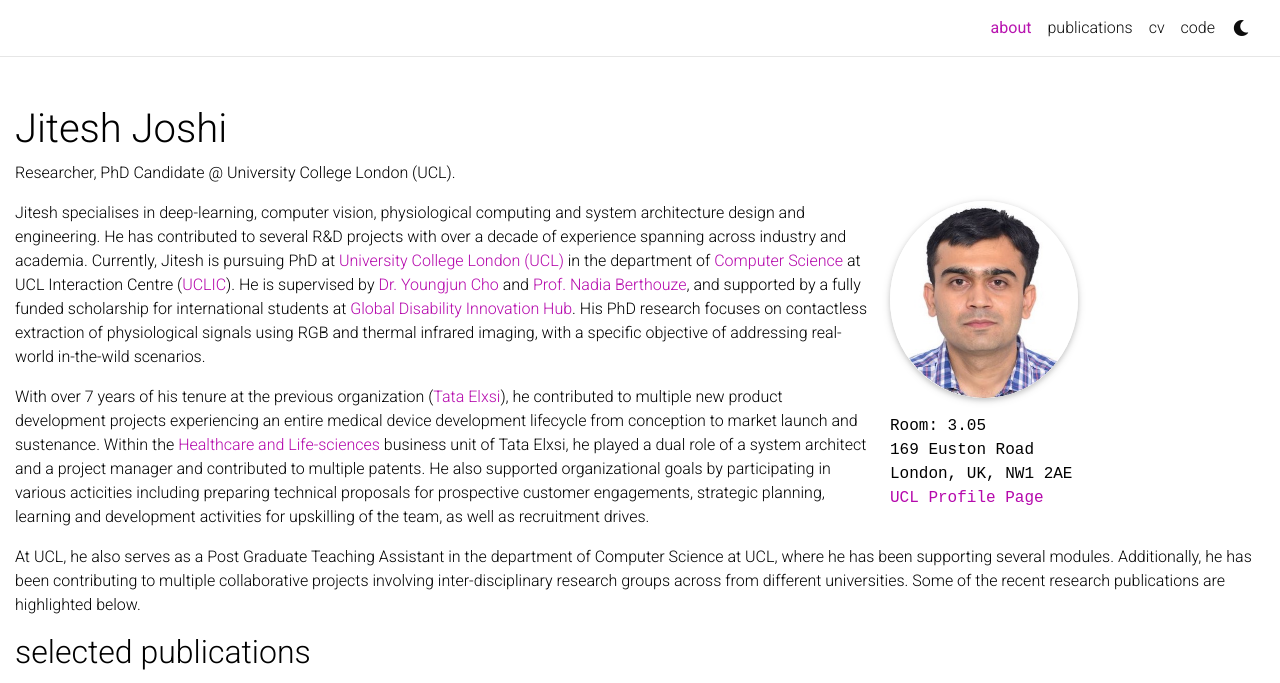
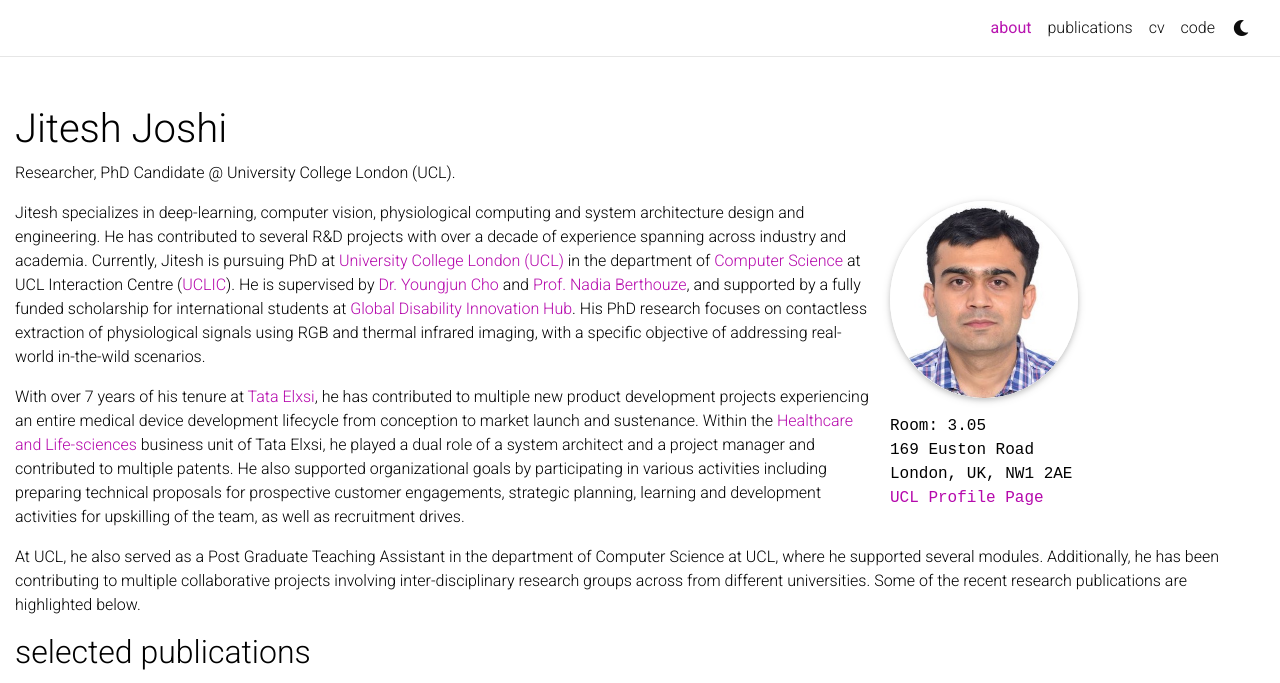
Before and after one commit to jnj256/jnj256.github.io, a Jekyll site: the page built from _pages/about.md, in a window 1280 px wide and 973 px high, cut to the strip 0-683 px from the top of the window. Built offline with Jekyll 4.4.1, drawn with Linux system fonts in a browser that asks for light colours; full-size pictures stand in for the smaller copies a plugin makes; comment, search, counter and statistics services are not loaded; a style sheet for code colours, icons or effects is not loaded.

Commit message:
Updated About Me

```diff
--- a/_pages/about.md
+++ b/_pages/about.md
@@ -20,11 +20,11 @@
 social: true  # includes social icons at the bottom of the page
 ---
 
-Jitesh specialises in deep-learning, computer vision, physiological computing and system architecture design and engineering. He has contributed to several R&D projects with over a decade of experience spanning across industry and academia. Currently, Jitesh is pursuing PhD at [University College London (UCL)](https://www.ucl.ac.uk/) in the department of [Computer Science](https://www.ucl.ac.uk/computer-science/) at UCL Interaction Centre ([UCLIC](https://www.ucl.ac.uk/uclic)). He is supervised by [Dr. Youngjun Cho](https://profiles.ucl.ac.uk/54637-youngjun-cho) and [Prof. Nadia Berthouze](https://profiles.ucl.ac.uk/3849-nadia-berthouze), and supported by a fully funded scholarship for international students at [Global Disability Innovation Hub](https://www.disabilityinnovation.com/). His PhD research focuses on contactless extraction of physiological signals using RGB and thermal infrared imaging, with a specific objective of addressing real-world in-the-wild scenarios.
+Jitesh specializes in deep-learning, computer vision, physiological computing and system architecture design and engineering. He has contributed to several R&D projects with over a decade of experience spanning across industry and academia. Currently, Jitesh is pursuing PhD at [University College London (UCL)](https://www.ucl.ac.uk/) in the department of [Computer Science](https://www.ucl.ac.uk/computer-science/) at UCL Interaction Centre ([UCLIC](https://www.ucl.ac.uk/uclic)). He is supervised by [Dr. Youngjun Cho](https://profiles.ucl.ac.uk/54637-youngjun-cho) and [Prof. Nadia Berthouze](https://profiles.ucl.ac.uk/3849-nadia-berthouze), and supported by a fully funded scholarship for international students at [Global Disability Innovation Hub](https://www.disabilityinnovation.com/). His PhD research focuses on contactless extraction of physiological signals using RGB and thermal infrared imaging, with a specific objective of addressing real-world in-the-wild scenarios.
 
-With over 7 years of his tenure at the previous organization ([Tata Elxsi](https://www.tataelxsi.com/)), he contributed to multiple new product development projects experiencing an entire medical device development lifecycle from conception to market launch and sustenance. Within the [Healthcare and Life-sciences](https://www.tataelxsi.com/industries/healthcare-and-life-sciences) business unit of Tata Elxsi, he played a dual role of a system architect and a project manager and contributed to multiple patents. He also supported organizational goals by participating in various acticities including preparing technical proposals for prospective customer engagements, strategic planning, learning and development activities for upskilling of the team, as well as recruitment drives.
+With over 7 years of his tenure at [Tata Elxsi](https://www.tataelxsi.com/), he has contributed to multiple new product development projects experiencing an entire medical device development lifecycle from conception to market launch and sustenance. Within the [Healthcare and Life-sciences](https://www.tataelxsi.com/industries/healthcare-and-life-sciences) business unit of Tata Elxsi, he played a dual role of a system architect and a project manager and contributed to multiple patents. He also supported organizational goals by participating in various activities including preparing technical proposals for prospective customer engagements, strategic planning, learning and development activities for upskilling of the team, as well as recruitment drives.
 
-At UCL, he also serves as a Post Graduate Teaching Assistant in the department of Computer Science at UCL, where he has been supporting several modules. Additionally, he has been contributing to multiple collaborative projects involving inter-disciplinary research groups across from different universities. Some of the recent research publications are highlighted below.
+At UCL, he also served as a Post Graduate Teaching Assistant in the department of Computer Science at UCL, where he supported several modules. Additionally, he has been contributing to multiple collaborative projects involving inter-disciplinary research groups across from different universities. Some of the recent research publications are highlighted below.
 
 <!-- He also serves as a Solution Architect (consultant) at [Tata Elxsi](https://www.tataelxsi.com/) in the Healthcare and Life Science Business Unit where he offers support for various research and engineering projects. -->
 
```
